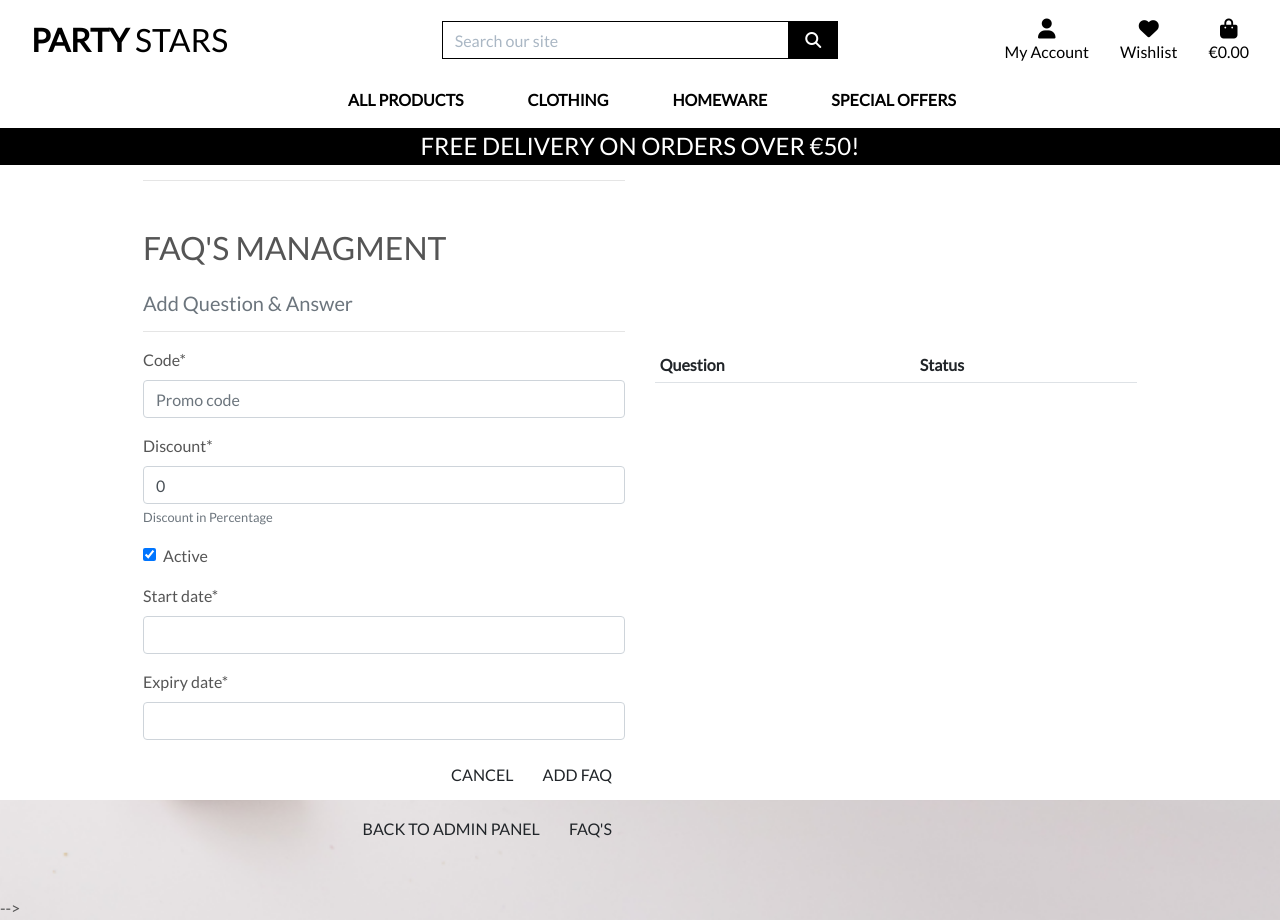
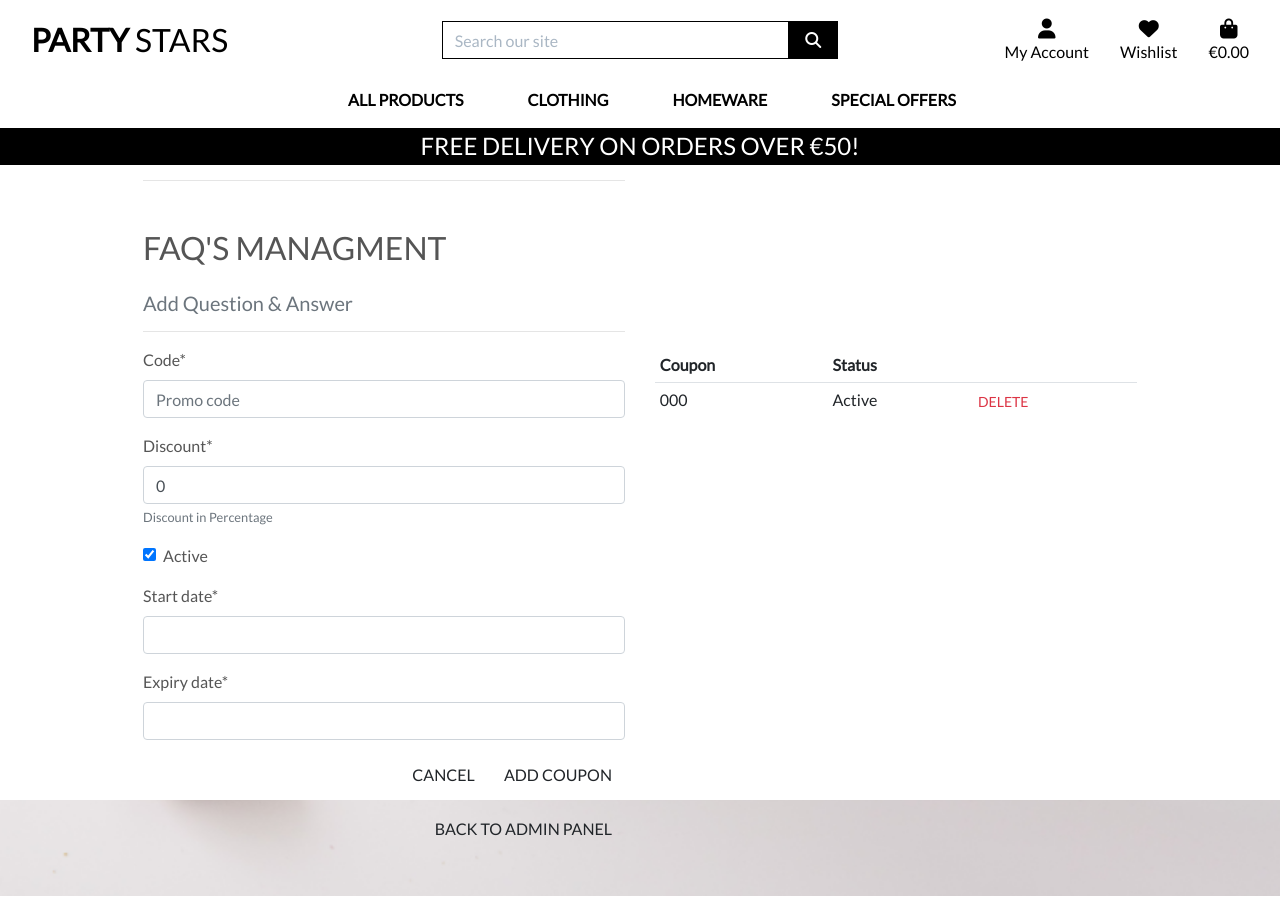
Before and after one commit to ionelaSabinaMacovei/PartyStars-PP5, a Django app: page /checkout/create_coupon/ in a window 1280 px wide. After the commit the page ends 896 px from the top, so only its background shows below. Run offline with Django 3.2, Linux system fonts and the light colour scheme; a user stored in the database is signed in; tables that the repository leaves empty hold one stand-in row (values such as "Sample post"); lists and menus that the app fills with data are empty; some libraries are stand-ins or nearby versions.

Commit message:
Completed templates for cupon in admin-profile

```diff
--- a/checkout/templates/checkout/create_coupon.html
+++ b/checkout/templates/checkout/create_coupon.html
@@ -25,12 +25,12 @@
 
     <div class="row">
         <div class="col-12 col-md-6">
-            <form action="{% url 'create_cupon' %}" method="POST" class="form mb-2" enctype="multipart/form-data">
+            <form action="{% url 'create_coupon' %}" method="POST" class="form mb-2" enctype="multipart/form-data">
                 {% csrf_token %}
                 {{ form|crispy}}
                 <div class="text-right">
-                    <a href="{% url 'create_cupon' %}" class="btn logo-font btn-style rounded">Cancel</a>
-                    <button class="btn logo-font btn-style rounded" type="submit">Add FAQ</button>
+                    <a href="{% url 'create_coupon' %}" class="btn logo-font btn-style rounded">Cancel</a>
+                    <button class="btn logo-font btn-style rounded" type="submit">Add Coupon</button>
 
                 </div>
             </form>
@@ -41,31 +41,35 @@
                 <table class="table table-sm table-borderless">
                     <thead>
                         <tr class="border-bottom">
-                            <th>Question</th>
+                            <th>Coupon</th>
                             <th>Status</th>
                             <th></th>
 
                         </tr>
                     </thead>
                     <tbody>
-                        {% for coupon in coupons %}
+                        {% for coupon in coupon %}
                         <tr class="border-top">
                             <td>
-                                <p>{{ coupon.coupon}}</p>
+                                <p>{{ coupon.code }}</p>
+                            </td>
+                            <td>
+                                {% if coupon.active == 0 %}
+                                <p>Inactive</p>
+                                {% else %}
+                                <p>Active</p>
+                                {% endif %}
                             </td>
                             <td>
                                 <div class="logo-font">
 
-                                    <!--<a href="{% url 'edit_faq' question.id %}"
-                                        class="text-success d-inline btn p-0 btn-small">Edit</a>
-
                                     <button class="btn logo-font text-danger p-0 d-inline btn-sm" data-toggle="modal"
-                                        data-target="#deleteFAQ{{question.id}}">Delete</button>
-                                    <!-- Modal
+                                        data-target="#deleteModal{{ coupon.id}}">Delete</button>
+                                    <!-- Modal -->
 
                                 </div>
 
-                                {% include 'questions/includes/delete_faq_modal.html' %}
+                                {% include 'checkout/includes/delete_coupon_modal.html' %}
                             </td>
                         </tr>
                         {% endfor %}
@@ -77,10 +81,8 @@
     <div class="row">
         <div class="col-12 col-md-6 text-right mt-2 mb-5">
             <a href="{% url 'admin_profile' %}" class="btn logo-font btn-style rounded">Back to Admin Panel</a>
-            <a href="{% url 'faq_page' %}" class="btn logo-font btn-style rounded">FAQ's</a>
         </div>
     </div>
-</div>-->
-
+</div>
 
 {% endblock %}
--- a/checkout/templates/checkout/includes/delete_coupon_modal.html
+++ b/checkout/templates/checkout/includes/delete_coupon_modal.html
@@ -1,4 +1,4 @@
-<div id="deleteCoupon{{coupon.id}}" class="modal" tabindex="-1">
+<div id="deleteModal{{coupon.id}}" class="modal" tabindex="-1">
     <div class="modal-dialog modal-dialog-centered">
         <div class="modal-content text-center">
             <div class="modal-header logo-font">
--- a/checkout/urls.py
+++ b/checkout/urls.py
@@ -9,8 +9,7 @@ urlpatterns = [
     path('wh/', webhook, name='webhook'),
     path("add_coupon/", views.add_coupon, name="add_coupon"),
     path("remove_coupon/", views.remove_coupon, name="remove_coupon"),
-    path('', views.coupon_page, name='coupon_page'),
-    path('create_coupon/', views.create_coupon, name='create_cupon'),
+    path('create_coupon/', views.create_coupon, name='create_coupon'),
     path('delete_coupon/<int:coupon_id>/', views.delete_coupon, name='delete_coupon')
 
 ]
--- a/checkout/views.py
+++ b/checkout/views.py
@@ -28,18 +28,6 @@ def get_coupon(request, code):
         return redirect("checkout")
 
 
-def coupon_page(request):
-    """ Coupon page view"""
-
-    coupon = Coupon.objects.all().filter(status=1)
-    context = {
-        'coupon': coupon
-    }
-    template = 'checkout/coupon.html'
-
-    return render(request, template, context)
-
-
 def delete_coupon(request, coupon_id):
     """ Delete Coupon"""
     if not request.user.is_superuser:
@@ -49,7 +37,7 @@ def delete_coupon(request, coupon_id):
     coupon.delete()
     messages.success(request, 'Coupon deleted')
 
-    return redirect(reverse('create_cupon'))
+    return redirect(reverse('create_coupon'))
 
 
 def create_coupon(request):
--- a/profiles/templates/profiles/admin_profile.html
+++ b/profiles/templates/profiles/admin_profile.html
@@ -57,13 +57,13 @@
 </div>
 <div class="row mt-5">
     <div class="col text-center">
-        <a href="{% url 'create_cupon' %}">
+        <a href="{% url 'create_coupon' %}">
             <div class="btn logo-font btn-style accounts-btns">
                 <span><i class="fas fa-question pr-2"></i></span>
-                Cupon
+                Coupon
             </div>
         </a>
-        <p class="mt-2"> Manage Cupon section</p>
+        <p class="mt-2"> Manage Coupon section</p>
 
     </div>
 </div>
```
